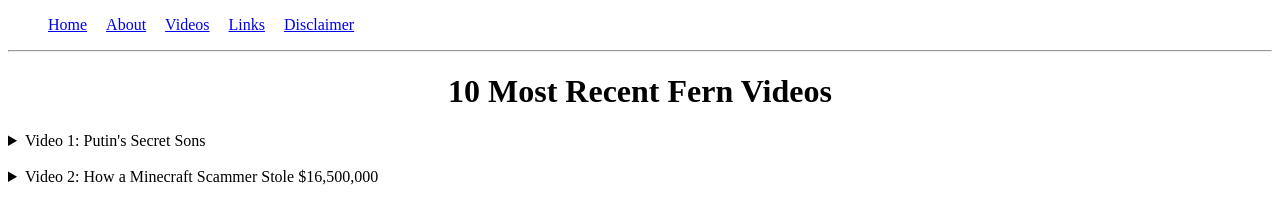
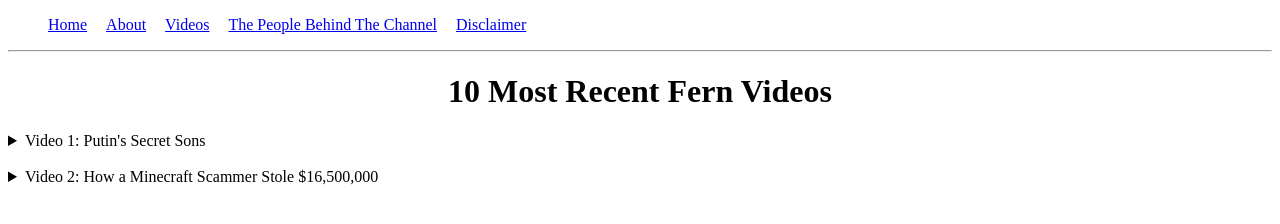
Before and after one commit to Jake-M-77/fern-showcase-with-css, a plain HTML site: page Videos.html in a window 1280 px wide. Drawn offline with Linux system fonts and the light colour scheme.

Commit message:
feat(links): repurpose Links page to highlight people behind the channel, all pages navbar updated

```diff
--- a/Videos.html
+++ b/Videos.html
@@ -24,7 +24,7 @@
                     <a href="Videos.html">Videos</a>
                 </li>
                 <li style="display: inline-block; margin-right: 15px;">
-                    <a href="Links.html">Links</a>
+                    <a href="ThePeopleBehindTheChannel.html">The People Behind The Channel</a>
                 </li>
                 <li style="display: inline-block; margin-right: 15px;">
                     <a href="Disclaimer.html">Disclaimer</a>
```
Also changed, not shown: About.html (+1 -1 lines), Disclaimer.html (+1 -1 lines), ThePeopleBehindTheChannel.html (renamed from Links.html, +1 -1 lines), index.html (+1 -1 lines).
